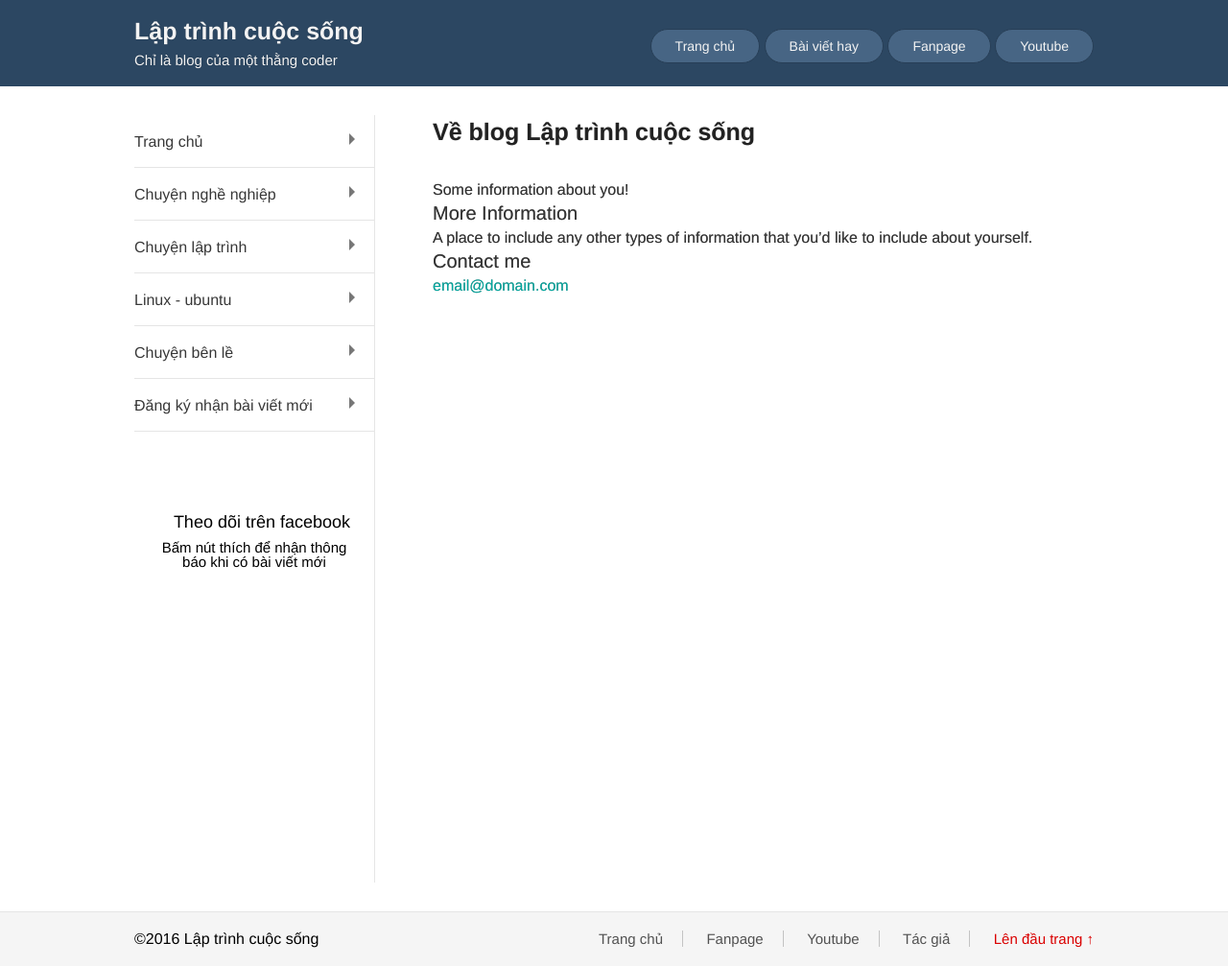
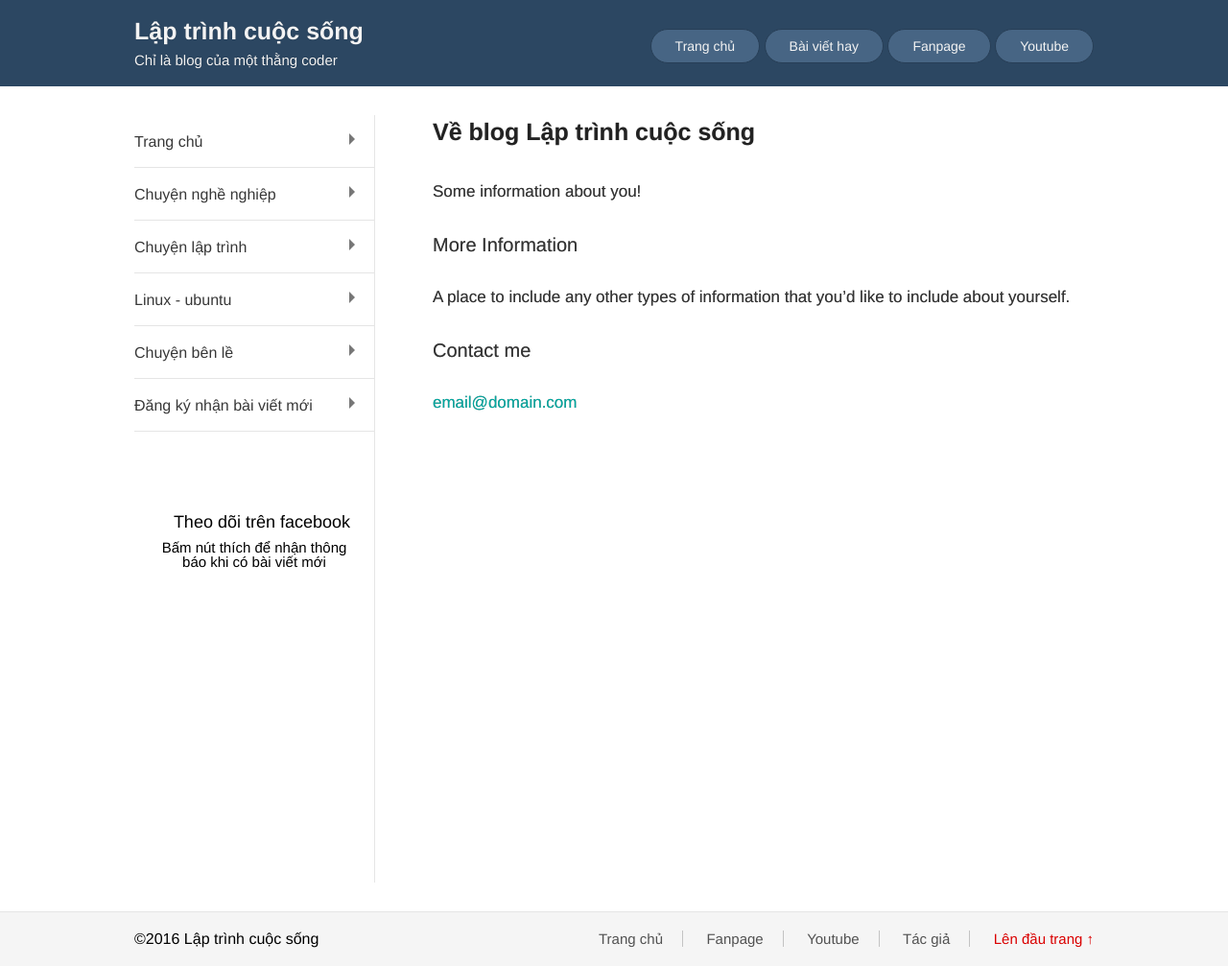
Before and after one commit to nguyentest/laptrinhcuocsong, a Jekyll site: the page built from about.md, in a window 1280 px wide. Shown: the whole page at 96% size. Built offline with Jekyll 4.4.1, drawn with Linux system fonts in a browser that asks for light colours.

Commit message:
Update page.html

```diff
--- a/_layouts/page.html
+++ b/_layouts/page.html
@@ -4,7 +4,7 @@
 
 <article class="post" itemscope itemtype="http://schema.org/Article">
   <h1 itemprop="name">{{ page.title }}</h1>
-  <div class="entry" itemprop="articleBody">
+  <div class="post-body" itemprop="articleBody">
     {{ content }}
   </div>
 </article>
```
